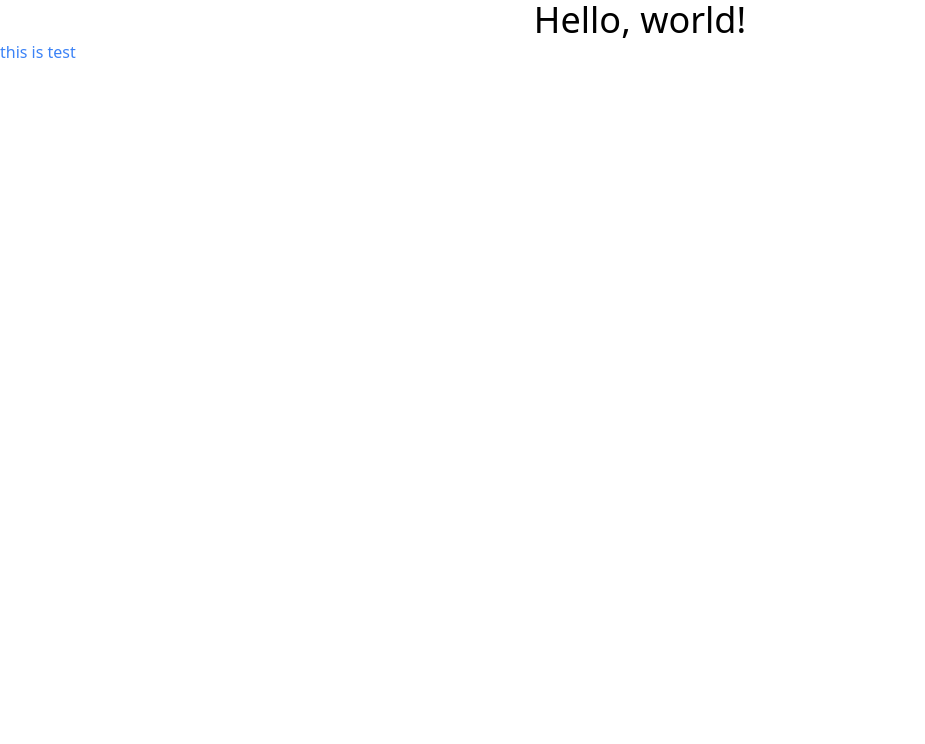
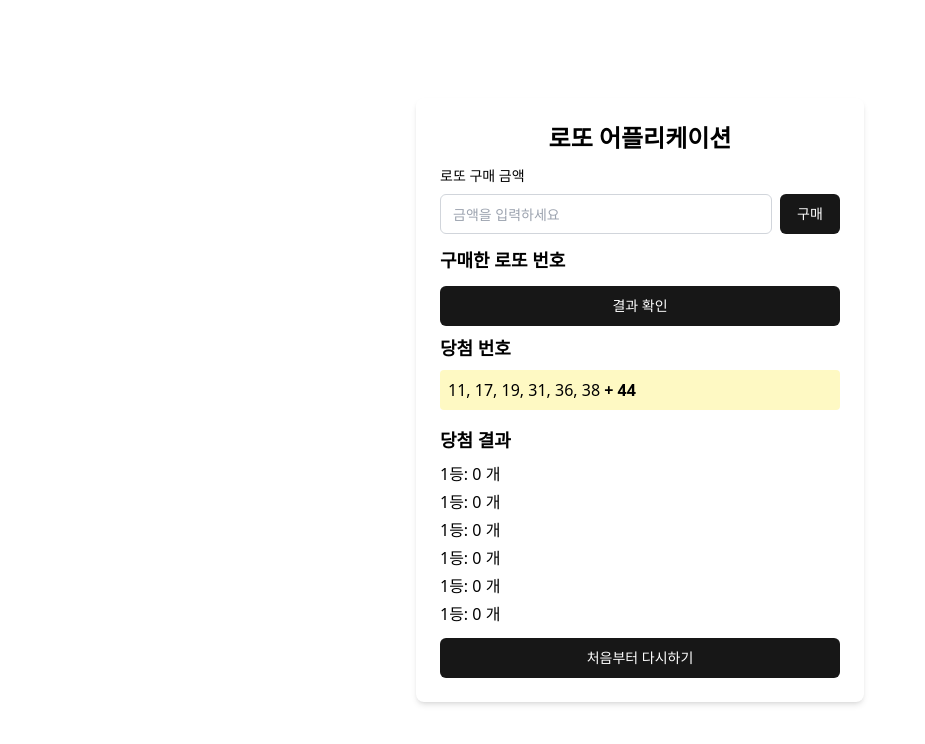
Before and after one commit to cornchiplick/lotto-generator, a React (Vite) app: page / in a window 1280 px wide. Shown: the top 744 px of the page, without its empty margins (0-925 px from the left). Built offline with nearby package versions, Linux system fonts and the light colour scheme; the HTML template or start-up script is replaced by a standard one.

Commit message:
Feat: 로또 번호 구매

```diff
--- a/src/App.tsx
+++ b/src/App.tsx
@@ -1,9 +1,114 @@
+import {generateLottoNumbers, isEnter, validatePrice} from "@/utils/utils";
+import {KeyboardEvent, useState} from "react";
+import {useForm} from "react-hook-form";
+
+interface PriceForm {
+  price: number | null;
+}
+
 function App() {
+  const [lottoNumbers, setLottoNumbers] = useState<number[][]>([]);
+  const {
+    register,
+    handleSubmit,
+    reset,
+    formState: {errors},
+  } = useForm<PriceForm>();
+
+  const purchaseLotto = (data: PriceForm) => {
+    if (!data.price) return;
+
+    const tickets = Math.floor(data.price / 1000);
+    const lottoNumbers = Array.from({length: tickets}, () => generateLottoNumbers());
+    setLottoNumbers([...lottoNumbers]);
+    reset({price: null});
+  };
+
+  const handleKeyup = (e: KeyboardEvent<HTMLInputElement>) => {
+    if (isEnter(e)) {
+      handleSubmit(purchaseLotto)();
+    }
+  };
+
+  const renderInterface = (
+    <div className="flex flex-col gap-1">
+      <div className="flex items-end space-x-2">
+        <div className="flex w-full flex-col gap-2">
+          <label htmlFor="price" className="text-sm">
+            로또 구매 금액
+          </label>
+          <input
+            id="price"
+            type="number"
+            {...register("price", {validate: validatePrice})}
+            className="flex h-10 w-full rounded-md border border-gray-300 px-3 text-sm text-gray-700 focus:border-gray-500 focus:outline-none"
+            placeholder="금액을 입력하세요"
+            onKeyUp={handleKeyup}
+          />
+        </div>
+        <button
+          className="bg-primary h-10 min-w-[60px] rounded-md px-4 py-2 text-sm text-white"
+          onClick={handleSubmit(purchaseLotto)}>
+          구매
+        </button>
+      </div>
+      {errors.price?.message && <p className="text-sm text-red-500">{errors.price?.message}</p>}
+    </div>
+  );
+
+  const renderLottoNumbers = (
+    <div className="flex flex-col gap-2">
+      <h2 className="text-lg font-bold">구매한 로또 번호</h2>
+      {!!lottoNumbers.length && (
+        <ul className="space-y-2">
+          {lottoNumbers.map((numbers) => (
+            <li className="rounded bg-gray-100 p-2">{numbers.join(", ")}</li>
+          ))}
+        </ul>
+      )}
+    </div>
+  );
+
+  const renderResult = (
+    <div className="flex flex-col gap-2">
+      <button className="bg-primary h-10 w-full rounded-md px-4 py-2 text-sm text-white">
+        결과 확인
+      </button>
+      <div className="flex flex-col gap-4">
+        <div className="flex flex-col gap-2">
+          <h2 className="text-lg font-semibold">당첨 번호</h2>
+          <p className="rounded bg-yellow-100 p-2">
+            11, 17, 19, 31, 36, 38
+            <span className="font-bold">{` + 44`}</span>
+          </p>
+        </div>
+        <div className="flex flex-col gap-2">
+          <h3 className="text-lg font-semibold">당첨 결과</h3>
+          <ul className="space-y-1">
+            <li>1등: 0 개</li>
+            <li>1등: 0 개</li>
+            <li>1등: 0 개</li>
+            <li>1등: 0 개</li>
+            <li>1등: 0 개</li>
+            <li>1등: 0 개</li>
+          </ul>
+        </div>
+      </div>
+    </div>
+  );
+
   return (
-    <div>
-      <h1 className="text-center text-4xl">Hello, world!</h1>
-      <p className="text-blue-500">this is test</p>
-    </div>
+    <main className="flex min-h-screen flex-col items-center justify-center p-24">
+      <div className="flex w-full max-w-md flex-col gap-3 rounded-lg bg-white p-6 shadow-md">
+        <h1 className="text-center text-2xl font-bold">로또 어플리케이션</h1>
+        {renderInterface}
+        {renderLottoNumbers}
+        {renderResult}
+        <button className="bg-primary h-10 w-full rounded-md px-4 py-2 text-sm text-white">
+          처음부터 다시하기
+        </button>
+      </div>
+    </main>
   );
 }
 
--- /dev/null
+++ b/src/utils/utils.ts
@@ -0,0 +1,25 @@
+import {KeyboardEvent} from "react";
+
+export const validatePrice = (price: number | null) => {
+  if (!price || price < 1000) {
+    return "최소 1,000원 이상 입력해주세요.";
+  }
+
+  if (price % 1000 !== 0) {
+    return "1,000원 단위로 입력해주세요.";
+  }
+  return true;
+};
+
+export const isEnter = (event: KeyboardEvent<HTMLInputElement>) => {
+  return event.key === "Enter" && !event.nativeEvent?.isComposing;
+};
+
+export const generateLottoNumbers = () => {
+  const numbers = new Set<number>();
+  while (numbers.size < 6) {
+    const randomNum = Math.floor(Math.random() * 45) + 1;
+    numbers.add(randomNum);
+  }
+  return Array.from(numbers).sort((a, b) => a - b);
+};
```
